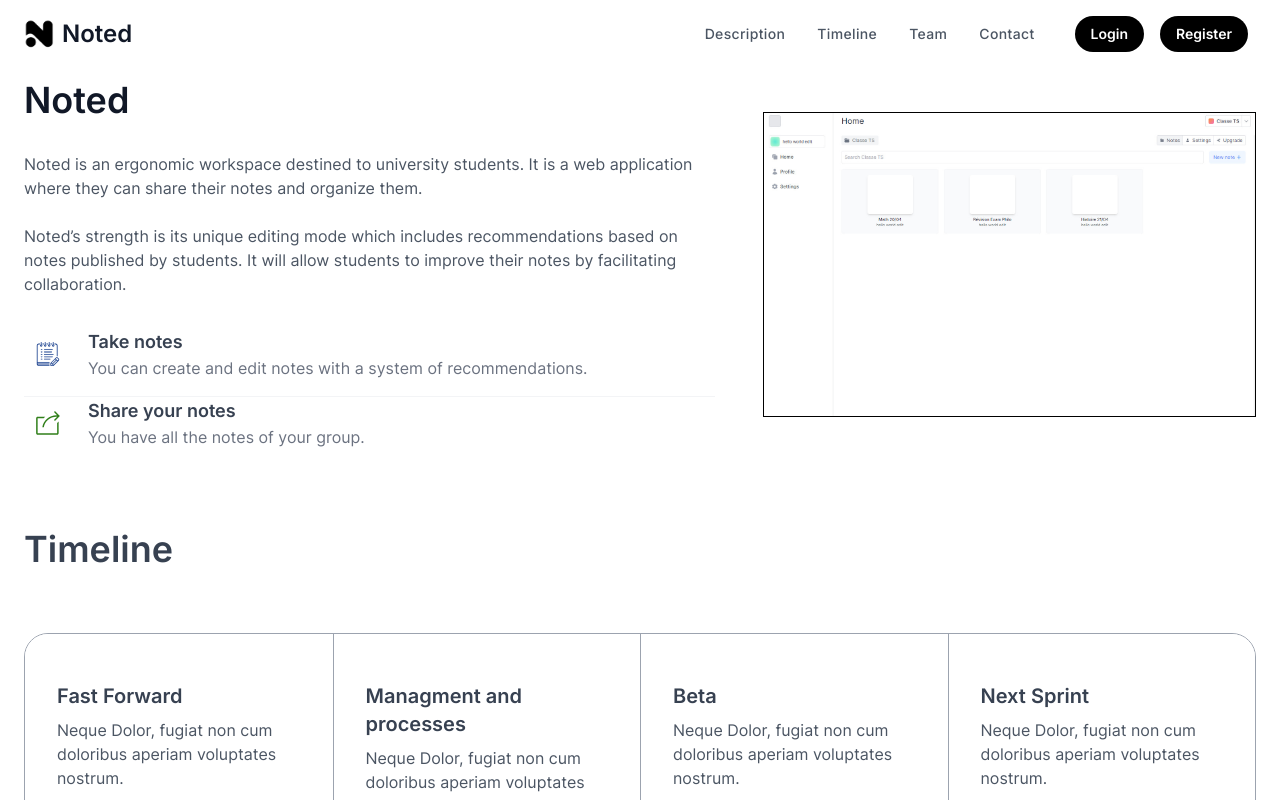
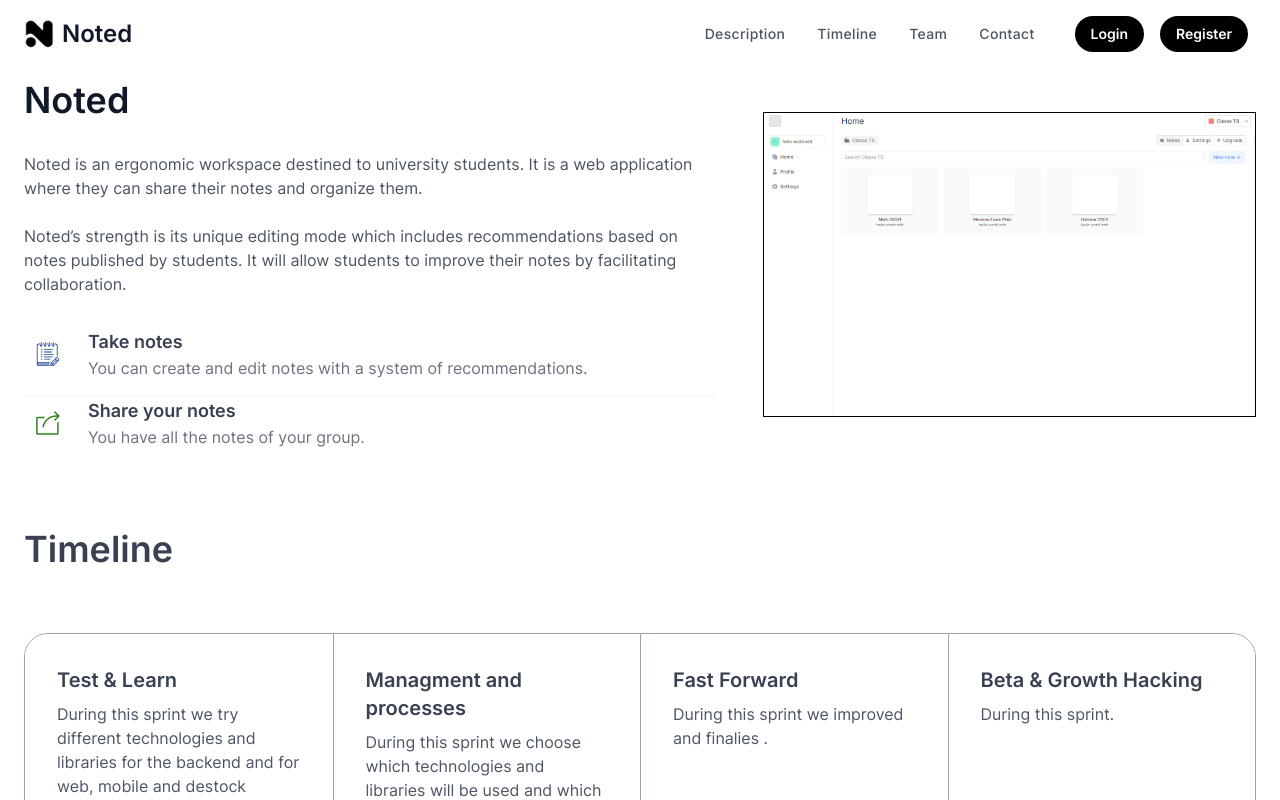
Before and after one commit to noted-eip/web, a React (Create React App) app: page / in a window 1280 px wide. Shown: the top 800 px of the page. Built offline with nearby package versions, Linux system fonts and the light colour scheme; no server answers.

Commit message:
feat: timeline text

```diff
--- a/src/components/view/landing/TimelineLanding.tsx
+++ b/src/components/view/landing/TimelineLanding.tsx
@@ -8,16 +8,16 @@ type TTimeline = {
 const TimelineLanding: React.FC = () => {
   const timelineArr: TTimeline[] = [
     {
-      title: 'Fast Forward',  desc: 'Neque Dolor, fugiat non cum doloribus aperiam voluptates nostrum.'
+      title: 'Test & Learn',  desc: 'During this sprint we try different technologies and libraries for the backend and for web, mobile and destock frontend.'
     },
     {
-      title: 'Managment and processes',  desc: 'Neque Dolor, fugiat non cum doloribus aperiam voluptates nostrum.'
+      title: 'Managment and processes',  desc: 'During this sprint we choose which technologies and libraries will be used and which platform will be supported. Then we begin to create the main feature of Noted'
     },
     {
-      title: 'Beta',  desc: 'Neque Dolor, fugiat non cum doloribus aperiam voluptates nostrum.'
+      title: 'Fast Forward',  desc: 'During this sprint we improved and finalies .'
     },
     {
-      title: 'Next Sprint',  desc: 'Neque Dolor, fugiat non cum doloribus aperiam voluptates nostrum.'
+      title: 'Beta & Growth Hacking',  desc: 'During this sprint.'
     }
   ]
 
@@ -36,7 +36,7 @@ const TimelineLanding: React.FC = () => {
           {timelineArr.map((el) => {
             return (
               <div className='group relative bg-white transition hover:z-[1] hover:shadow-2xl hover:shadow-gray-600/10 dark:bg-gray-800' key={el.title}>
-                <div className='relative space-y-8 p-8 py-12'>
+                <div className='relative space-y-8 p-8'>
                   <div className='space-y-2'>
                     <h5
                       className='text-xl font-semibold text-gray-700 transition dark:text-white'
```
